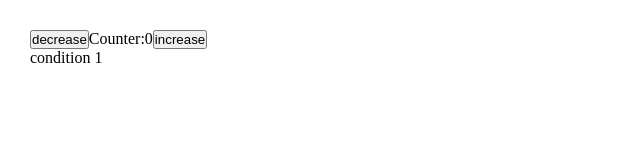
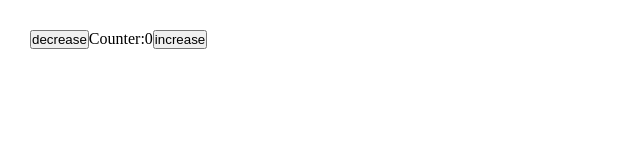
Before and after one commit to alarmshv150/vue-examples, a Vue app: page / in a window 1280 px wide. Shown: the top 160 px of the page, without its empty margins (0-640 px from the left). Built offline with nearby package versions, Linux system fonts and the light colour scheme.

Commit message:
v-show conditional rendering

```diff
--- a/src/App.vue
+++ b/src/App.vue
@@ -3,10 +3,9 @@
     <button @click="decrease">decrease</button>
     <span>Counter:{{ counter }}</span>
     <button @click="increase">increase</button>
-
-    <div v-if="counter < 2">condition 1</div>
-    <div v-else-if="counter < 4">condition 2</div>
-    <div v-else>condition 3</div>
+    <!-- element remain in the DOM -->
+    <div v-show="counter < 0">condition 1</div>
+    <div v-show="counter > 0">condition 2</div>
   </div>
 </template>
 
```
